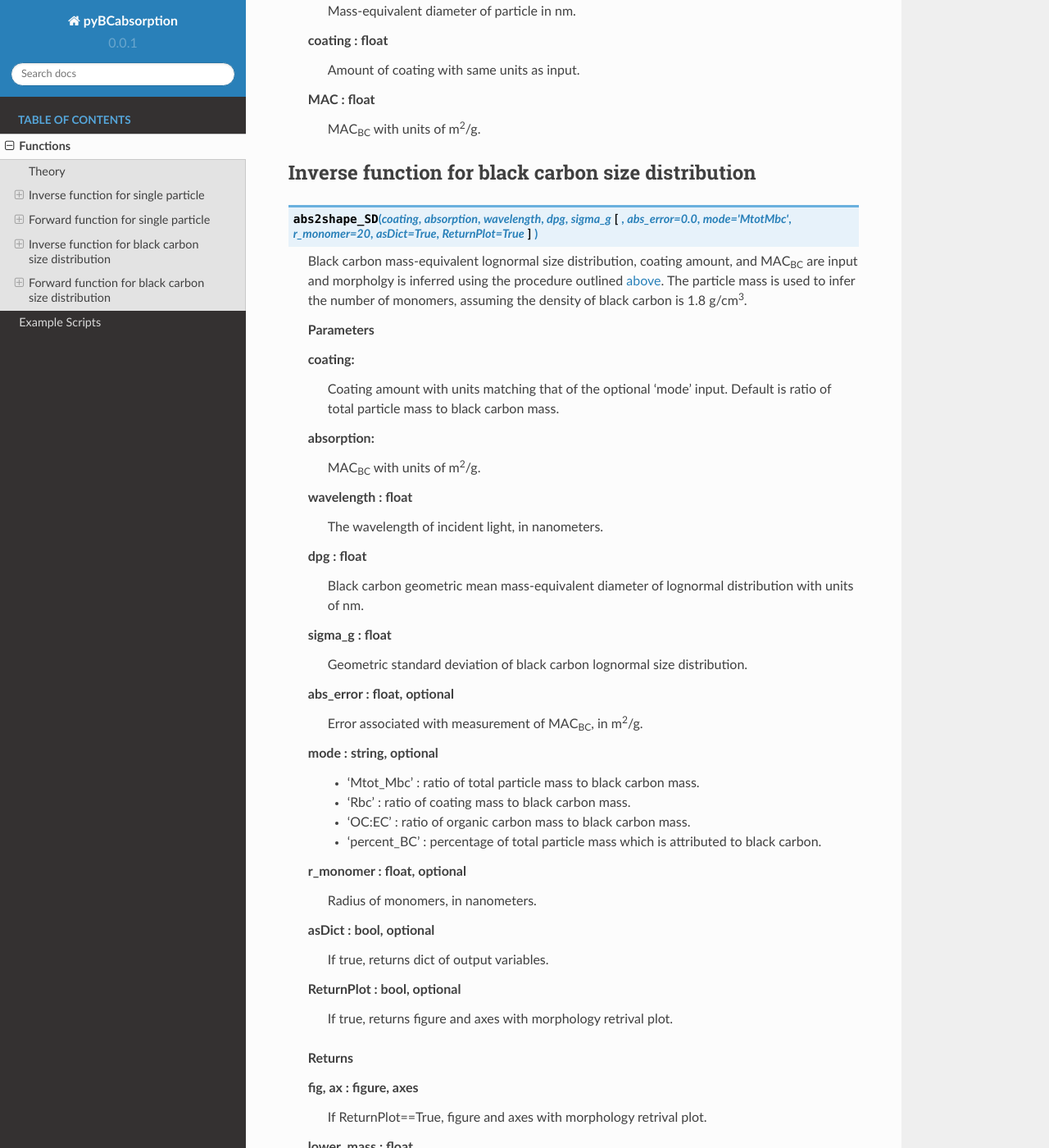
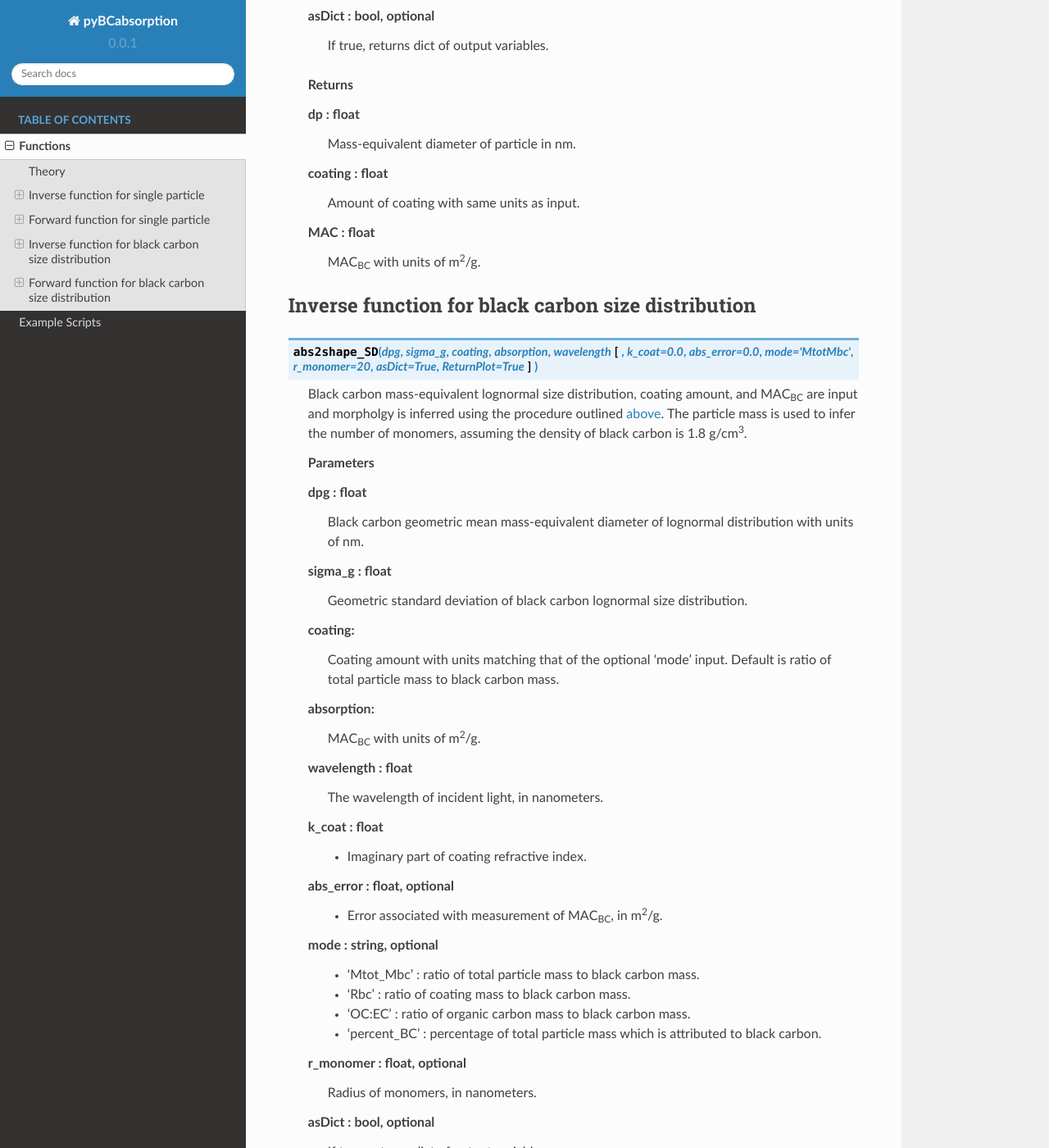
Before and after one commit to beelerpayton/FracScatt, a Sphinx documentation site: the page built from docs/source/functions.rst, in a window 1280 px wide and 1400 px high, scrolled down 4496 px. Shown: the whole window at 82% size. Built offline with Sphinx 7.4.7 and the Read the Docs theme 2.0.0, drawn with Linux system fonts in a browser that asks for light colours; pages that are not in the unit, such as notebooks, are missing from menus; some of the changed text lies outside the part shown.

Commit message:
Update functions.rst

```diff
--- a/docs/source/functions.rst
+++ b/docs/source/functions.rst
@@ -61,20 +61,22 @@ Theory
 Inverse function for single particle
 ---------------------------------
 
-.. py:function:: abs2shape_SP(coating, absorption, wavelength, diameter, [abs_error=0.0, mode='MtotMbc', r_monomer=20, asDict=True, ReturnPlot=True, PlotPoint=True])
+.. py:function:: abs2shape_SP(diameter, coating, absorption, wavelength, [k_coat=0.0, abs_error=0.0, mode='MtotMbc', r_monomer=20, asDict=True, ReturnPlot=True, PlotPoint=True])
 
    Black carbon mass-equivalent diameter, coating amount, and MAC\ :sub:`BC` are input and morpholgy is inferred using the procedure outlined `above <https://pyBCabs.readthedocs.io/en/latest/functions.html#theory>`_. The particle mass is used to infer the number of monomers, assuming the density of black carbon is 1.8 g/cm\ :sup:`3`.
 
    **Parameters**
 
+   diameter : float
+	Black carbon mass-equivalent diameter with units of nm.
    coating:
 	Coating amount with units matching that of the optional 'mode' input. Default is ratio of total particle mass to black carbon mass.
    absorption:
 	MAC\ :sub:`BC` with units of m\ :sup:`2`/g.
    wavelength : float
 	The wavelength of incident light, in nanometers.
-   diameter : float
-	Black carbon mass-equivalent diameter with units of nm.
+   k_coat : float
+	Imaginary part of coating refractive index.
    abs_error : float, optional
 	Error associated with measurement of MAC\ :sub:`BC`, in  m\ :sup:`2`/g.
    mode : string, optional
@@ -107,7 +109,7 @@ Inverse function for single particle
 Forward function for single particle
 ---------------------------------
 
-.. py:function:: shape2abs_SP(dp, coating, wavelength, collapse, [mode='MtotMbc', r_monomer=20, asDict=True])
+.. py:function:: shape2abs_SP(dp, coating, collapse, wavelength, [k_coat=0.0, mode='MtotMbc', r_monomer=20, asDict=True])
 
    Black carbon mass-equivalent diameter, coating amount, and morphology are input and MAC\ :sub:`BC` is calculated using the procedure outlined `above <https://pyBCabs.readthedocs.io/en/latest/functions.html#theory>`_.
 
@@ -117,12 +119,14 @@ Forward function for single particle
 	Black carbon mass-equivalent diameter with units of nm.
    coating : float
 	Coating amount with units matching that of the optional 'mode' input. Default is ratio of total particle mass to black carbon mass.
-   wavelength : float
-	The wavelength of incident light, in nanometers.
    collapse : string
    	- 'fresh' : black carbon morphology matches fresh soot with fractal dimension of 1.8.
 	- 'partial' : black carbon core has partially collapsed, fractal dimension of 2.5.
 	- 'full' : black carbon core has fully collapsed, fractal dimension of 3.0.
+   wavelength : float
+	The wavelength of incident light, in nanometers.
+   k_coat : float
+	- Imaginary part of coating refractive index.
    mode : string, optional
 	- 'Mtot_Mbc' : ratio of total particle mass to black carbon mass
 	- 'Rbc' : ratio of coating mass to black carbon mass
@@ -145,24 +149,26 @@ Forward function for single particle
 Inverse function for black carbon size distribution
 ---------------------------------
 
-.. py:function:: abs2shape_SD(coating, absorption, wavelength, dpg, sigma_g, [abs_error=0.0, mode='MtotMbc', r_monomer=20, asDict=True, ReturnPlot=True])
+.. py:function:: abs2shape_SD(dpg, sigma_g, coating, absorption, wavelength, [k_coat=0.0, abs_error=0.0, mode='MtotMbc', r_monomer=20, asDict=True, ReturnPlot=True])
 
    Black carbon mass-equivalent lognormal size distribution, coating amount, and MAC\ :sub:`BC` are input and morpholgy is inferred using the procedure outlined `above <https://pyBCabs.readthedocs.io/en/latest/functions.html#theory>`_. The particle mass is used to infer the number of monomers, assuming the density of black carbon is 1.8 g/cm\ :sup:`3`.
 
    **Parameters**
 
+   dpg : float
+	Black carbon geometric mean mass-equivalent diameter of lognormal distribution with units of nm.
+   sigma_g : float
+	Geometric standard deviation of black carbon lognormal size distribution.
    coating:
 	Coating amount with units matching that of the optional 'mode' input. Default is ratio of total particle mass to black carbon mass.
    absorption:
 	MAC\ :sub:`BC` with units of m\ :sup:`2`/g.
    wavelength : float
 	The wavelength of incident light, in nanometers.
-   dpg : float
-	Black carbon geometric mean mass-equivalent diameter of lognormal distribution with units of nm.
-   sigma_g : float
-	Geometric standard deviation of black carbon lognormal size distribution.
+   k_coat : float
+	- Imaginary part of coating refractive index.
    abs_error : float, optional
-	Error associated with measurement of MAC\ :sub:`BC`, in  m\ :sup:`2`/g.
+	- Error associated with measurement of MAC\ :sub:`BC`, in  m\ :sup:`2`/g.
    mode : string, optional
 	- 'Mtot_Mbc' : ratio of total particle mass to black carbon mass.
 	- 'Rbc' : ratio of coating mass to black carbon mass.
@@ -195,7 +201,7 @@ Inverse function for black carbon size distribution
 Forward function for black carbon size distribution
 ---------------------------------
 
-.. py:function:: shape2abs_SD(dpg, sigma_g, coating_avg, coating_stdev, wavelength, collapse, [mode='MtotMbc', r_monomer=20, DataPoints=False, ShowPlots=True])
+.. py:function:: shape2abs_SD(dpg, sigma_g, coating_avg, coating_stdev, collapse, wavelength, [k_coat=0.00, mode='MtotMbc', r_monomer=20, DataPoints=False, ShowPlots=True])
 
    Black carbon mass-equivalent lognormal size distribution, coating distribution, and morphology are input and distribution of MAC\ :sub:`BC` is calculated. Black carbon mass-equivalent diameter and coating amount are randomly sampled per the input distributions, and MAC\ :sub:`BC` is calculated using the procedure outlined `above <https://pyBCabs.readthedocs.io/en/latest/functions.html#theory>`_.
 
@@ -209,12 +215,14 @@ Forward function for black carbon size distribution
 	Average value of coating amount, assuming a Gaussian normal distribution. Units should match that of the optional 'mode' input, default is ratio of total particle mass to black carbon mass.
    coating_stdev : float
    	Stabdard deviation of coating amount, assuming a Gaussian normal distribution.
-   wavelength : float
-	The wavelength of incident light, in nanometers.
    collapse : string
    	- 'fresh' : black carbon morphology matches fresh soot with fractal dimension of 1.8.
 	- 'partial' : black carbon core has partially collapsed, fractal dimension of 2.5.
 	- 'full' : black carbon core has fully collapsed, fractal dimension of 3.0.
+   wavelength : float
+	The wavelength of incident light, in nanometers.
+   k_coat : float
+	- Imaginary part of coating refractive index.
    mode : string, optional
 	- 'Mtot_Mbc' : ratio of total particle mass to black carbon mass
 	- 'Rbc' : ratio of coating mass to black carbon mass
```
